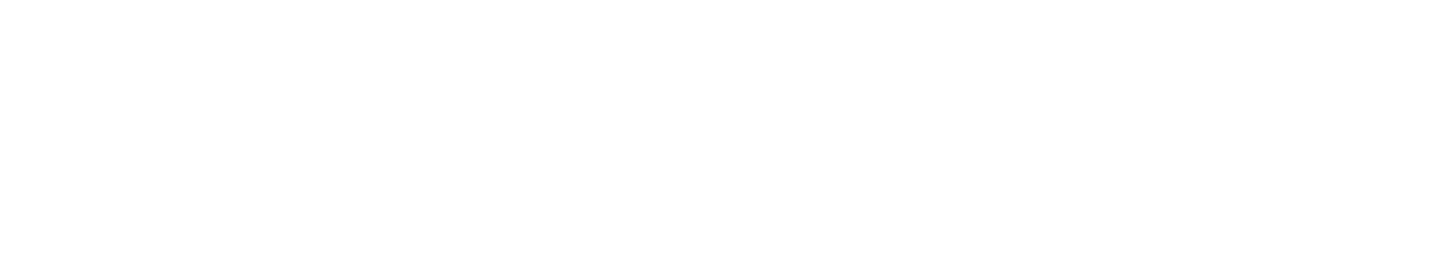
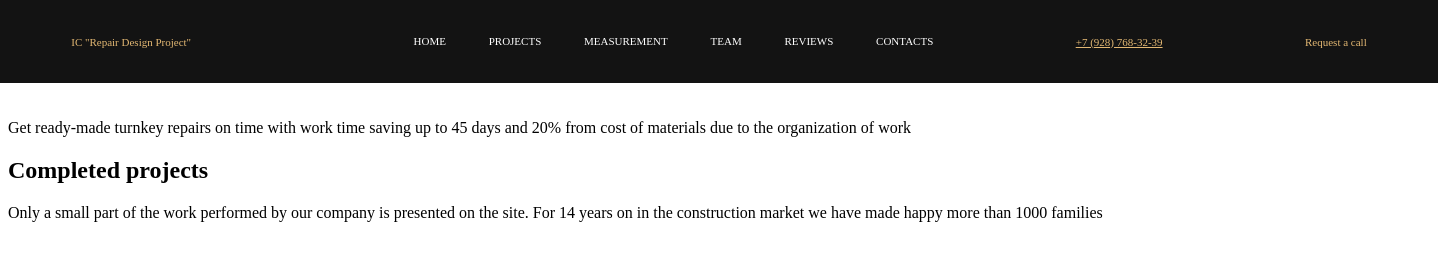
Before and after one commit to EvaOg/Skillfactory-Project-2, a plain HTML site: page Index.html in a window 1280 px wide. Shown: the whole page, 1438 px wide, since content can reach past the window. Drawn offline with Linux system fonts and the light colour scheme.

Commit message:
made a menu

```diff
--- a/Index.html
+++ b/Index.html
@@ -8,9 +8,47 @@
 	<link href="https://fonts.googleapis.com/css2?family=Nunito+Sans:wght@200&display=swap" rel="stylesheet">
 </head>
 <body>
-    <div>
-        <header></header>
-        <section></section>
-    </div>
+        <header>
+            <div class="navigationMenu">
+                <p>IC "Repair Design Project"</p>
+            </div>
+            <div class="navigationMenu">
+                <nav>
+                    <ul>
+                        <li><a href="/home/">HOME</a></li>
+                        <li><a href="/projects/">PROJECTS</a></li>
+                        <li><a href="/measurement/">MEASUREMENT</a></li>
+                        <li><a href="/team/">TEAM</a></li>
+                        <li><a href="/reviews/">REVIEWS</a></li>
+                        <li><a href="/contacts/">CONTACTS</a></li>
+                    </ul>
+                </nav>
+            </div>
+            <div class="navigationMenu">
+                <p id="tel">+7 (928) 768-32-39</p>
+            </div>
+            <div class="navigationMenu">
+                <p>Request a call</p>
+            </div>
+        </header>
+
+        <section>
+            <div>
+                <h1>Turnkey Repair in the city of Rostov-on-Don</h1>
+            </div>
+            <div>
+                <p>Get ready-made turnkey repairs on time with work time saving up to 45 days and 20% from cost of materials due to the organization of work</p>
+            </div>
+        </section>
+
+        <section>
+            <div>
+                <h2>Completed projects</h2>
+            </div>
+            <div>
+                <p>Only a small part of the work performed by our company is presented on the site. For 14 years on in the construction
+                    market we have made happy more than 1000 families</p>
+            </div>
+        </section>
 </body>
 </html>
--- a/css/styles.css
+++ b/css/styles.css
@@ -0,0 +1,124 @@
+ /* ----------------------------------elements---------------------- */
+.button {
+position: absolute;
+left: 69.76%;
+right: 12.86%;
+top: 6.33%;
+bottom: 89.49%;
+font-family: Nunito Sans;
+font-style: normal;
+font-weight: normal;
+font-size: 22px;
+line-height: 36px;
+color: #131313;
+}
+
+.title{
+position: absolute;
+left: 69.76%;
+right: 12.86%;
+top: 21.9%;
+bottom: 73.92%;
+font-family: Nunito Sans;
+font-style: normal;
+font-weight: normal;
+font-size: 22px;
+line-height: 36px;
+color: #131313;
+}
+
+.subtitle {
+position: absolute;
+left: 69.76%;
+right: -1.9%;
+top: 36.71%;
+bottom: 59.11%;
+font-family: Nunito Sans;
+font-style: normal;
+font-weight: normal;
+font-size: 22px;
+line-height: 36px;
+color: #131313;
+}
+
+
+.input {
+position: absolute;
+left: 69.76%;
+right: -1.9%;
+top: 50.76%;
+bottom: 45.06%;
+font-family: Nunito Sans;
+font-style: normal;
+font-weight: normal;
+font-size: 22px;
+line-height: 36px;
+color: #131313;
+}
+
+ /* ----------------------------------header---------------------- */
+
+ header {
+    margin-left: auto;
+    margin-right: auto;
+    background: #131313;
+    width: 1438px;
+    height: 83px;
+    position: absolute;
+    left: 0%;
+    right: 0.14%;
+    top: 0%;
+    bottom: 89.49%;
+    color: #E3B873;
+    font-size: 11px;
+    font-weight: normal;
+    display: flex;
+    flex-direction: row;
+    justify-content: space-around;
+    align-items: center;
+}
+
+li {
+    display: inline-block;
+    line-height: 15px;
+    margin-left: 40px;
+}
+
+a {
+    text-decoration: none;
+    color: #FFFFFF;
+    font-size: 11px;
+}
+
+a:active {
+    color: #E3B873;
+  }
+
+#tel {
+    display: inline-block;
+    text-align: right;
+    text-decoration-line: underline;
+    color: #E3B873#;
+}
+
+
+ /* ----------------------------------body 1 ---------------------- */
+
+ section {
+    margin-left: auto;
+    margin-right: auto;
+ }
+
+h1 {
+    left: 9.31%;
+    right: 43.74%;
+    top: 35.06%;
+    bottom: 51.65%;
+    font-family: Yeseva One;
+    font-style: normal;
+    font-weight: normal;
+    font-size: 40px;
+    line-height: 53px;
+    text-transform: uppercase;
+    color: #FFFFFF
+    }
```
